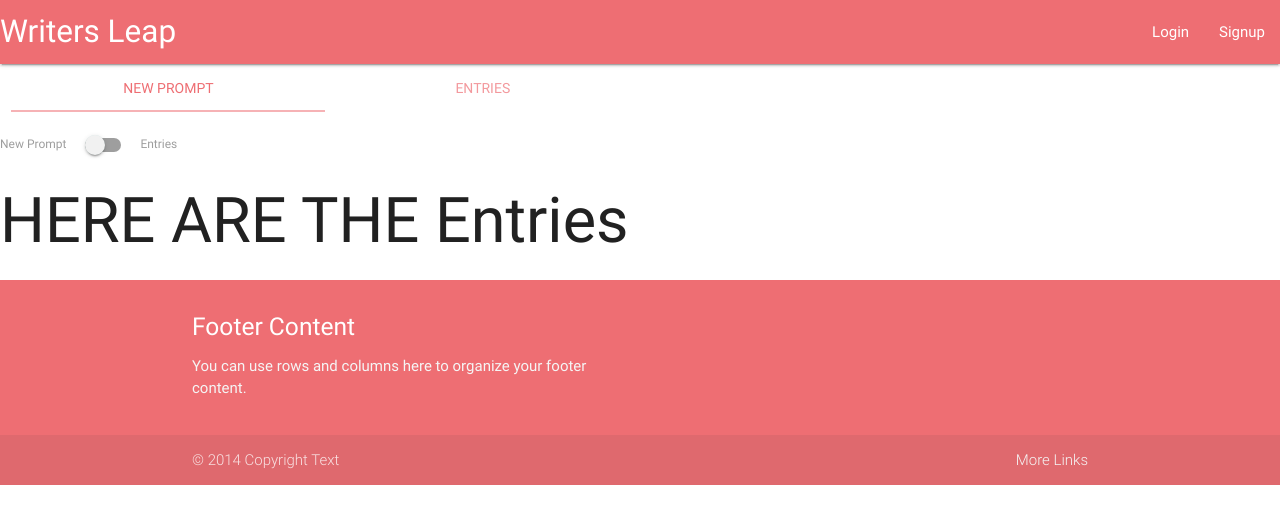
After one commit to thegreatsantini/Jot-Box, a Django app: a page that uses writing_prompts/templates/entries.html in a window 1280 px wide. The commit adds this page. Shown: the top 524 px of the page. Run offline with Django 3.2, Linux system fonts and the light colour scheme.

Commit message:
tabs for profile

```diff
--- a/writing_prompts/static/js/app.js
+++ b/writing_prompts/static/js/app.js
@@ -1,5 +1,20 @@
 $(document).ready(function () {
 
+    $('.tabs').tabs();
+
+    // Switch board
+    $("input").change(function () {
+        if ($(this).is(":checked")) {
+            console.log("Is checked");
+            userName = $(this).data("username")
+            document.location.href = document.URL + '/entries';
+            $(this).css(':checked')
+            // window.location = ;
+        }
+        else {
+            console.log("Is Not checked");
+        }
+    })
 })
 
 $('#get-prompt').on('click', function () {
--- /dev/null
+++ b/writing_prompts/templates/entries.html
@@ -0,0 +1,28 @@
+{% extends 'layout.html' %} {% load staticfiles %} {% block content %}
+<div class="row">
+    <div class="col s12">
+        <ul class="tabs">
+            <li class="tab col s3">
+                <a href="{% url 'profile' user.username %}">New Prompt</a>
+            </li>
+            <li class="tab col s3">
+                <a href="{% url 'entries' user.username %}">Entries</a>
+            </li>
+        </ul>
+    </div>
+    <!-- <div id="test1" class="col s12">Test 1</div>
+    <div id="test2" class="col s12">Test 2</div>
+    <div id="test3" class="col s12">Test 3</div>
+    <div id="test4" class="col s12">Test 4</div> -->
+</div>
+<div class="switch">
+    <label>
+        New Prompt
+        <input data-username='{{ user.username }}' type="checkbox">
+        <span class="lever"></span>
+        Entries
+    </label>
+</div>
+<h1> HERE ARE THE Entries</h1>
+<!-- https://ineedaprompt.com/dictionary/default/prompt?q=adj+noun+adv+verb+noun+location -->
+{% endblock %}
--- a/writing_prompts/templates/signup.html
+++ b/writing_prompts/templates/signup.html
@@ -1,11 +1,11 @@
-{% extends 'layout.html' %}
-{% block content %}
+{% extends 'layout.html' %} {% block content %}
 
 <h1 class="pageHead">SIGNUP</h1>
 
 <form class="loginForm" method="POST" action=".">
 	{% csrf_token %}
 	{{ form.as_p }}
+
 	<input type="submit" value="Signup" />
 </form>
 
--- a/writing_prompts/urls.py
+++ b/writing_prompts/urls.py
@@ -6,6 +6,8 @@ urlpatterns = [
     path('login/', views.login_view, name='login'),
     path('signout/', views.signout_view, name='logout'),
     path('signup/', views.signup_view, name='signup'),
-    path('profile/<username>', views.profile_view, name="profile")
+    path('profile/<username>', views.profile_view, name="profile"),
+    path('profile/<username>/entries', views.entries_view, name="entries")
+
 ]
 # path('signup/', views.post_cat, name='signup')
--- a/writing_prompts/views.py
+++ b/writing_prompts/views.py
@@ -77,3 +77,6 @@ def login_view(request):
     else:
         form = LoginForm()
         return render(request, 'login.html', {'form': form})
+
+def entries_view(request, username):
+    return render(request, 'entries.html')
```
Also changed, not shown: writing_prompts/templates/profile.html (+32 -0 lines).
